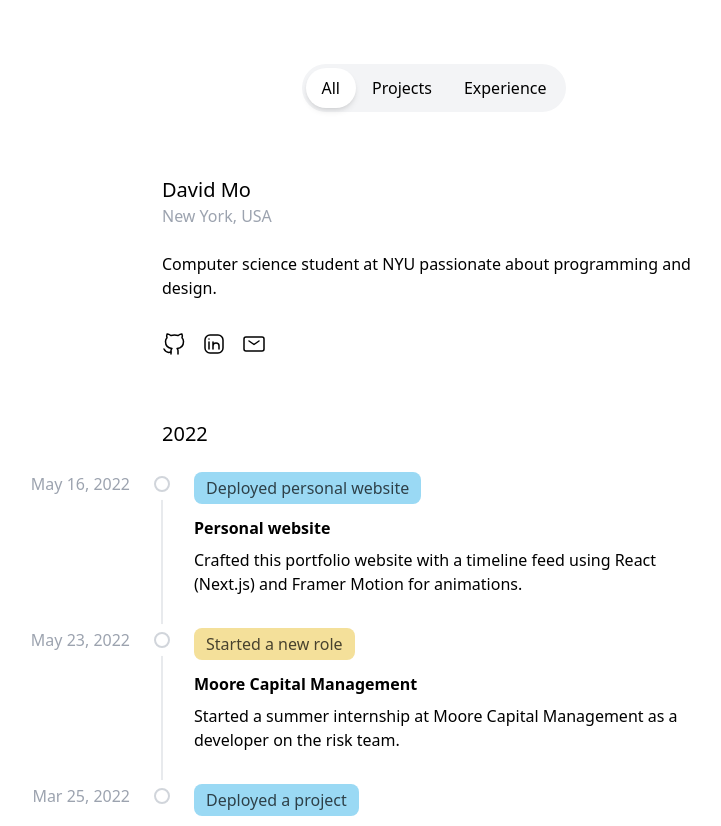
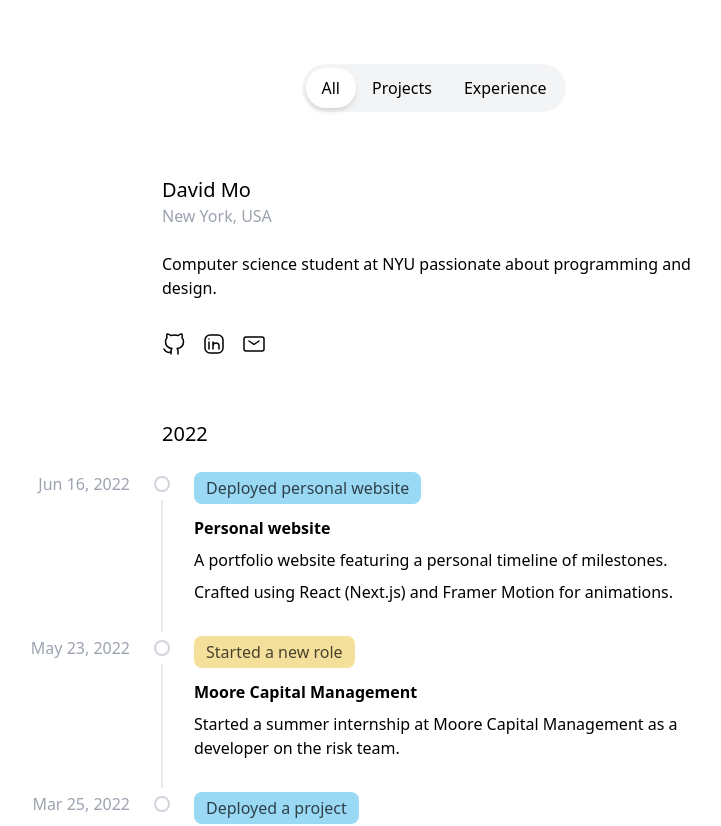
Before and after one commit to unknown/dmo.ooo, a Next.js app: page / in a window 1280 px wide. Shown: the top 826 px of the page, without its empty margins (206-927 px from the left). Built offline with nearby package versions, Linux system fonts and the light colour scheme.

Commit message:
Update meta tags

```diff
--- a/src/pages/index.tsx
+++ b/src/pages/index.tsx
@@ -24,9 +24,9 @@ type Tag = {
 const posts = [
   {
     data: {
-      date: "May 16, 2022",
+      date: "Jun 16, 2022",
       title: "Personal website",
-      text: "Crafted this portfolio website with a timeline feed using React (Next.js) and Framer Motion for animations.",
+      text: "A portfolio website featuring a personal timeline of milestones.\n Crafted using React (Next.js) and Framer Motion for animations.",
     },
     tags: [
       {
@@ -106,8 +106,12 @@ const Home: NextPage = () => {
   return (
     <div className="min-h-screen antialiased">
       <Head>
-        <title>David Mo — Developer & Designer</title>
-        <meta name="description" content="Student from New York" />
+        <title>David Mo</title>
+        <meta name="author" content="David Mo" />
+        <meta
+          name="description"
+          content="Programmer and designer living in New York"
+        />
         <link rel="icon" href="/favicon.ico" />
       </Head>
       <main className="mx-auto max-w-xl px-4 pt-16">
```
